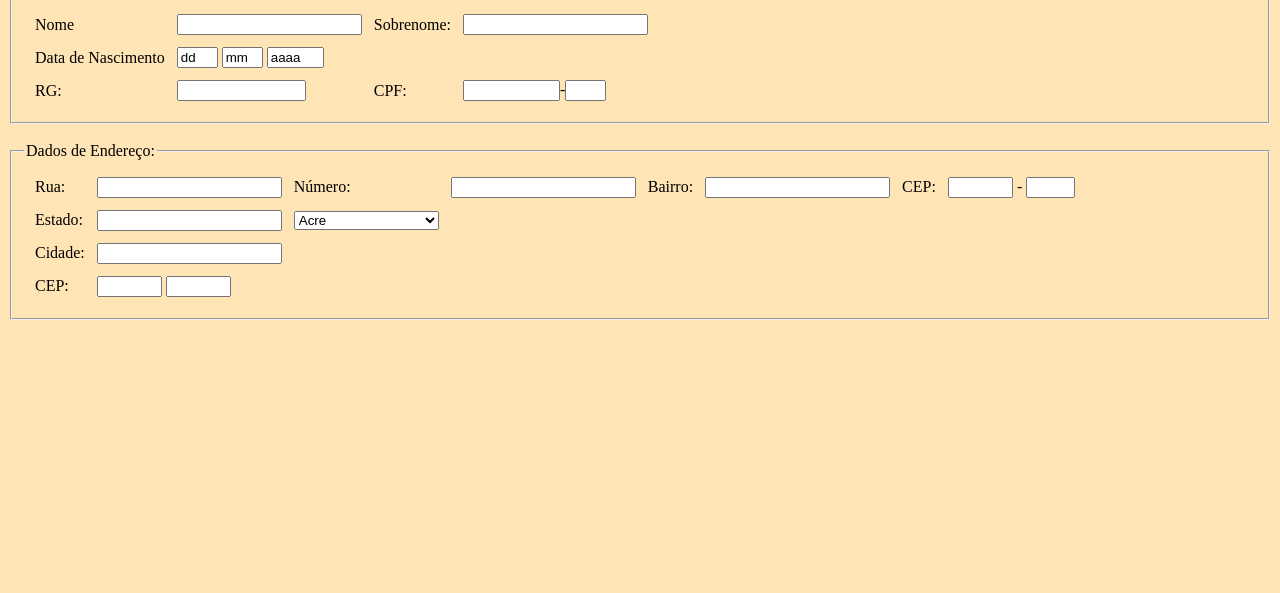
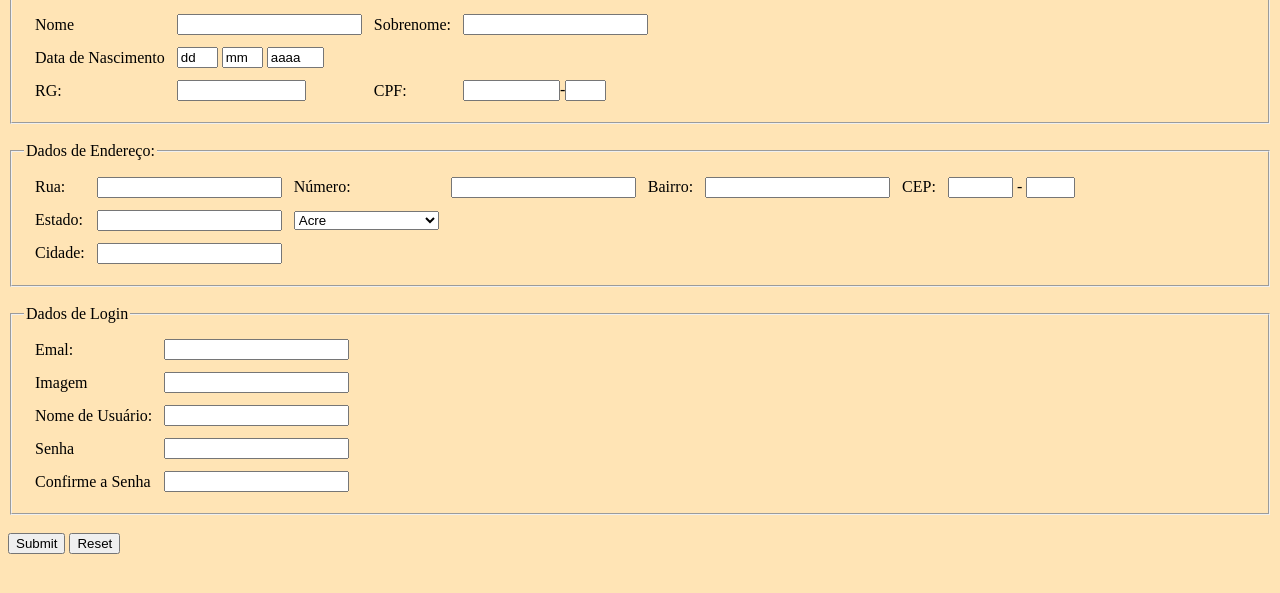
Before and after one commit to clebspanik/experimentosEmHTML, a plain HTML site: page siteExercicoHTML/default.html in a window 1280 px wide. Shown: the part 87-680 px from the top of the page. Drawn offline with Linux system fonts and the light colour scheme.

Commit message:
Aula 04/08/2022

```diff
--- a/siteExercicoHTML/default.html
+++ b/siteExercicoHTML/default.html
@@ -137,28 +137,62 @@
                     <input type="text" name="cidade">
                 </td>
             </tr>
-                <tr>
-                    <td>
-                        <label for="CEP">CEP:</label>
-
-                    </td>
-
-                    <td>
-
-                        <input type="text" name="cep" size="5" maxlength="5">
-
-                        <input type="text" name="cep" size="5" maxlength="5">
-                    </td>
-                </tr>
-
 
          </table>
     </fieldset>
     <br>
 
+    <!-- Dados de Login -->
+    <fieldset>
+        <legend> Dados de Login</legend>
+        <table cellspacing="10">
+            <tr>
+                <td>
+                    <label for="emal">Emal:</label>
+                </td>
+                <td align="left">
+                    <input type="text" name="emal">
+                </td>
+            </tr>
+            <tr>
+                <td>
+                    <label for="img">Imagem</label>
+                </td>
+                <td>
+                    <input type="text" name="img">
+                </td>
+            </tr>
+            <tr>
+                <td>
+                    <label for="login">Nome de Usuário:</label>
+                </td>
+                <td align="left">
+                    <input type="text" name="login">
+                </td>
+            </tr>
+            <tr>
+                <td>
+                    <label for="pass">Senha</label>
+                </td>
+                <td align="left">
+                    <input type="password" name="pass">
+                </td>
+            </tr>
+            <tr>
+                <td>
+                    <label for="passconf">Confirme a Senha</label>
+                </td>
+                <td align="left">
+                    <input type="password" name="passconf">
+                </td>
+            </tr>
+        </table>
+    </fieldset>
+    <br>
+    <input type="submit">
+    <input type="reset" name="Limpar">
 
-
+</form>
 
 </body>
-
 </html>
```
Also changed, not shown: bootStrap/Untitled-1.html (added, +13 -0 lines), bootStrap/index.html (added, +64 -0 lines). Lines whose indentation alone changed are shown as unchanged.
